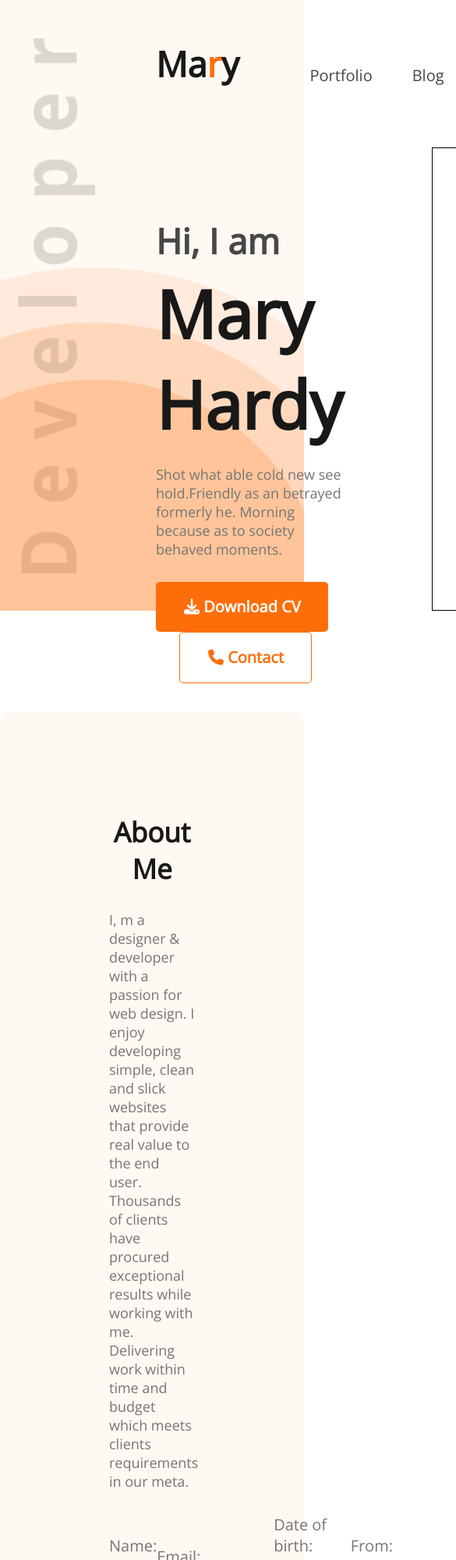
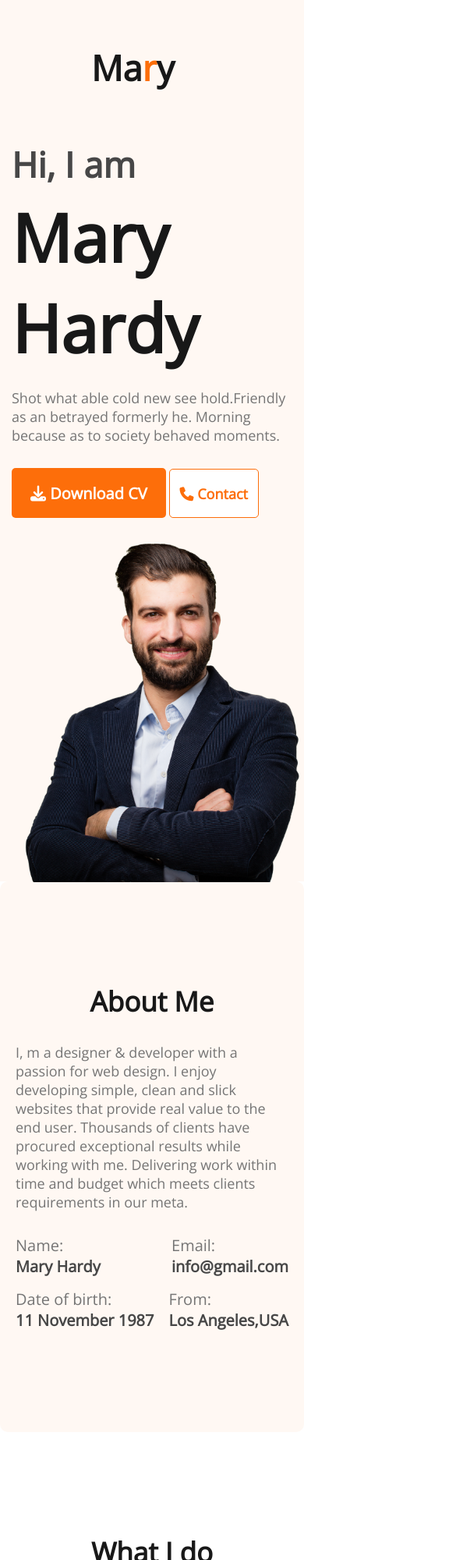
Before and after one commit to Emtiaj-Sultan/developer-portfolio, a plain HTML site: page index.html in a window 390 px wide. Shown: the top 2000 px of the page at 78% size, 585 px wide, since content can reach past the window. Drawn offline with nearby package versions, Linux system fonts and the light colour scheme.

Commit message:
Responsive

```diff
--- /dev/null
+++ b/css/responsive.css
@@ -0,0 +1,180 @@
+@media screen and (max-width:922px) {
+
+
+    .header {
+        width: 100%;
+        background: #FFF8F3;
+    }
+
+    .banner {
+        flex-direction: column;
+        width: 100%;
+    }
+
+    .banner-content {
+        margin-left: 0;
+        padding: 15px;
+    }
+
+    .banner-img {
+        width: 100%;
+        height: 100%;
+        padding-right: 0;
+        text-align: center;
+    }
+
+    .banner-img img {
+        width: 100%;
+        height: 80%;
+    }
+
+    .about-me {
+        max-width: 100%;
+    }
+
+    .about-me>div {
+        padding: 130px 20px;
+    }
+
+    /* .about-info-container {
+        align-items: flex-start;
+        row-gap: 15px;
+        width: 100%;
+        flex-direction: column;
+    } */
+
+    .what-i-do {
+        max-width: 100%;
+    }
+
+    .skill {
+        /* flex-direction: column; */
+        flex-wrap: wrap;
+        text-align: center;
+    }
+
+    .resume {
+        max-width: 100%;
+    }
+
+    .resume-content {
+        padding: 0 20px;
+        flex-direction: column;
+    }
+
+    .contact-form {
+        max-width: 100%;
+        flex-direction: column;
+    }
+
+    .contact-me {
+        width: 85%;
+        margin: 0 auto;
+    }
+}
+
+@media screen and (max-width:576px) {
+    .btn-secondary {
+        font-size: 18px;
+        padding: 1.16rem .8rem;
+        margin-left: 0;
+    }
+
+    .header {
+        width: 100%;
+        background: #FFF8F3;
+    }
+
+    .nav-menu {
+        flex-direction: column;
+    }
+
+    .nav-menu {
+        width: 40%;
+        margin: 0 auto;
+    }
+
+    .nav-list-item {
+        display: none;
+    }
+
+    .nav-menu:hover .nav-list-item {
+        display: block;
+    }
+
+    .nav-list-item li {
+        padding: .8rem 0;
+    }
+
+
+    .banner {
+        flex-direction: column;
+        width: 100%;
+    }
+
+    .banner-content {
+        margin-left: 0;
+        padding: 15px;
+    }
+
+    .banner-img {
+        width: 100%;
+        height: 100%;
+        padding-right: 0;
+        text-align: center;
+    }
+
+    .banner-img img {
+        width: 100%;
+        height: 80%;
+    }
+
+    .about-me-section {
+        padding: 0;
+    }
+
+    .about-me {
+        max-width: 100%;
+    }
+
+    .about-me>div {
+        padding: 130px 20px;
+    }
+
+    .about-info-container {
+        align-items: flex-start;
+        row-gap: 15px;
+        width: 100%;
+        /* flex-direction: column; */
+        flex-wrap: wrap;
+    }
+
+    .what-i-do {
+        max-width: 100%;
+    }
+
+    .skill {
+        flex-direction: column;
+        text-align: center;
+    }
+
+    .resume {
+        max-width: 100%;
+    }
+
+    .resume-content {
+        padding: 0 20px;
+        flex-direction: column;
+    }
+
+    .contact-form {
+        max-width: 100%;
+        flex-direction: column;
+    }
+
+    .contact-me {
+        width: 85%;
+        margin: 0 auto;
+    }
+
+}
--- a/css/style.css
+++ b/css/style.css
@@ -1,28 +1,30 @@
 @import url('https://fonts.googleapis.com/css2?family=Open+Sans&display=swap');
 
+
+/* Common css style  */
 * {
     margin: 0;
+    padding: 0;
     font-family: 'Open Sans', sans-serif;
 }
 
 .header {
+    width: 100%;
     background: #FFF8F3;
-    padding-top: 51px;
     background-image: url('../images/header_bg.png'), url('../images/developer.png');
     background-repeat: no-repeat;
-    background-position: bottom right, 23px;
-    background-size: 710px 440px, 100px 688px;
+    background-position: bottom right, 1.5rem;
+    background-size: 55%, 7% 88%;
 }
 
 .btn-primary {
-
     font-weight: 700;
     font-size: 20px;
     color: #FFFFFF;
     background: #FD6E0A;
     border-radius: 5px;
     border: none;
-    padding: 18px 35px 19px 36px;
+    padding: 1.16rem 1.5rem;
 }
 
 .btn-secondary {
@@ -32,16 +34,30 @@
     color: #FD6E0A;
     border: 1px solid #FD6E0A;
     border-radius: 5px;
-    padding: 18px 35px 19px 36px;
+    padding: 1.16rem 1.8rem;
     margin-left: 30px;
 }
 
+.container {
+    margin: 0 auto;
+    width: 100%;
+    max-width: 75%;
+}
+
+section {
+    padding-top: 130px;
+}
+
+main {
+    width: 100%;
+}
+
 /* Navigation Styles */
-
 .nav-menu {
     display: flex;
     justify-content: space-between;
-    margin: 0 200px;
+    /* align-items: center; */
+    padding-top: 3.5rem;
 }
 
 .nav-title {
@@ -57,7 +73,9 @@
 
 .nav-list-item {
     display: flex;
+    justify-content: center;
     align-items: center;
+    gap: 5rem;
 }
 
 .nav-list-item li {
@@ -65,26 +83,21 @@
     font-size: 20px;
     line-height: 27px;
     color: #474747;
-    margin-left: 51px;
 }
 
 
 /* Banner Styles */
 
-
 .banner {
     display: flex;
     align-items: center;
-    margin: 0 0 0 200px;
-
-
+    width: 100%;
+    padding-top: 3rem;
+    position: relative;
 }
 
-.banner div {
-
-    width: 585px;
-    height: 370px;
-
+.banner-content {
+    margin-left: 175px;
 }
 
 .banner-greeting {
@@ -110,31 +123,27 @@
     font-size: 18px;
 }
 
-
 .banner-img {
-    border: 1px solid #000000;
-    margin-top: 47px;
-    margin-left: 115px;
-    width: 500px;
-    height: 592px
+    text-align: right;
+    padding-right: 38px;
+    height: 679px;
+    width: 85%;
 }
 
-/* Main section style */
-main {
-    max-width: 1015px;
-    margin: 0 auto;
+.banner-img img {
+    height: 100%;
+    margin-bottom: -6px;
 }
 
-/* About section styles */
-section {
-    margin-top: 130px;
-}
+/* about section  */
 
 .about-me {
     background: #FFF8F3;
     border-radius: 10px;
-    padding: 130px 140px;
+}
 
+.about-me>div {
+    padding: 140px 130px;
 }
 
 .section-title {
@@ -154,7 +163,7 @@ section {
 .about-info-container {
     display: flex;
     align-items: center;
-    justify-content: space-around;
+    justify-content: space-between;
 }
 
 .about-info .info-title {
@@ -171,7 +180,8 @@ section {
 /* What i do section styles */
 
 .what-i-do .section-description {
-    padding: 0 140px;
+    width: 90%;
+    margin: 0 auto;
     text-align: center;
     margin-bottom: 50px;
 }
@@ -266,9 +276,7 @@ section {
     display: flex;
     justify-content: space-around;
     gap: 117px;
-    max-width: 1015px;
-    margin: 0 auto;
-    padding: 130px 140px;
+    padding: 130px 0;
 }
 
 .contact-description {
@@ -308,11 +316,12 @@ section {
     justify-content: center;
 }
 
+
 .contact-form .input-form,
 textarea {
     width: 100%;
     margin-bottom: 24px;
-    padding: 18px 20px;
+    padding: 18px 0 18px 10px;
     border: none;
     border-radius: 5px;
     outline: none;
--- a/index.html
+++ b/index.html
@@ -6,14 +6,21 @@
         <meta http-equiv="X-UA-Compatible" content="IE=edge">
         <meta name="viewport" content="width=device-width, initial-scale=1.0">
         <title>Developer-portfolio</title>
-        <link rel="stylesheet" href="css/style.css">
+
+        <!-- Font awesome  -->
 
         <script src="https://kit.fontawesome.com/94d0b66d96.js" crossorigin="anonymous"></script>
+
+        <!-- custom css  -->
+
+        <link rel="stylesheet" href="css/style.css">
+        <link rel="stylesheet" href="css/responsive.css">
+
     </head>
 
     <body>
         <header class="header">
-            <nav class="nav-menu">
+            <nav class="nav-menu container">
                 <h2 class="nav-title">Ma<span class="nav-title-style">r</span>y</h2>
                 <ul class="nav-list-item">
                     <li>Portfolio</li>
@@ -22,30 +29,36 @@
                 </ul>
             </nav>
             <div class="banner">
-                <div>
+                <div class="banner-content">
                     <h3 class="banner-greeting">Hi, I am</h3>
                     <h1 class="banner-title">Mary Hardy</h1>
-                    <p class="banner-description">Shot what able cold new see hold.Friendly as an betrayed formerly he.
+                    <p class="banner-description">Shot what able cold new see hold.Friendly as an betrayed formerly
+                        he.
                         Morning because as to
                         society behaved moments.</p>
                     <button class="btn-primary"><i class="fa-solid fa-download"></i> Download CV</button>
                     <button class="btn-secondary"><i class="fa-solid fa-phone"></i> Contact</button>
                 </div>
-                <img class="banner-img" src="images/hardy.png" alt="Developer-img">
+                <div class="banner-img">
+                    <img src="images/hardy.png" alt="Developer-img">
+                </div>
             </div>
         </header>
         <main>
-
 
             <!-- About me section -->
 
 
 
-            <section class="about-me">
+            <section class="about-me-section">
+                <div class="about-me container">
+                    <div>
                         <h2 class="section-title">About Me</h2>
-                <p class="section-description">I, m a designer & developer with a passion for web design. I enjoy
+                        <p class="section-description">I, m a designer & developer with a passion for web design. I
+                            enjoy
                             developing simple, clean and slick websites that
-                    provide real value to the end user. Thousands of clients have procured exceptional results while
+                            provide real value to the end user. Thousands of clients have procured exceptional results
+                            while
                             working with me.
                             Delivering work within time and budget which meets clients requirements in our meta.</p>
                         <div class="about-info-container">
@@ -66,15 +79,21 @@
                                 <p class="info-description">Los Angeles,USA</p>
                             </div>
                         </div>
+                    </div>
+                </div>
+
             </section>
 
             <!-- What i do section and skill section -->
 
-            <section class="what-i-do">
+            <section class="what-i-do-section">
+                <div class="what-i-do container">
                     <h2 class="section-title">What I do</h2>
-                <p class="section-description">I have more than 10 years experience building software for clients all
+                    <p class="section-description">I have more than 10 years experience building software for clients
+                        all
                         over the world. Below is a quick overview of my
-                    main technical skill sets and technologies i use. Want to find out more about my experience? Check
+                        main technical skill sets and technologies i use. Want to find out more about my experience?
+                        Check
                         out my online resume
                         and project portfolio.
                     </p>
@@ -82,37 +101,43 @@
                         <div class="skill-info">
                             <img src="images/icons/js.png" alt="">
                             <h4 class="skill-title">Vanilla JavaScript</h4>
-                        <p class="skill-description">List skill/technologies here. You can change the icon above to any
+                            <p class="skill-description">List skill/technologies here. You can change the icon above to
+                                any
                                 of the 1500+ FontAwesome 5 free icons available.
                                 Aenean commodo ligula eget dolor.</p>
                         </div>
                         <div class="skill-info">
                             <img src="images/icons/react.png" alt="">
                             <h4 class="skill-title">React</h4>
-                        <p class="skill-description">List skill/technologies here. You can change the icon above to any
+                            <p class="skill-description">List skill/technologies here. You can change the icon above to
+                                any
                                 of the 1500+ FontAwesome 5 free icons available.
                                 Aenean commodo ligula eget dolor.</p>
                         </div>
                         <div class="skill-info">
                             <img src="images/icons/nodejs.png" alt="">
                             <h4 class="skill-title">Node.js</h4>
-                        <p class="skill-description">List skill/technologies here. You can change the icon above to any
+                            <p class="skill-description">List skill/technologies here. You can change the icon above to
+                                any
                                 of the 1500+ FontAwesome 5 free icons available.
                                 Aenean commodo ligula eget dolor.</p>
                         </div>
                         <div class="skill-info">
                             <img src="images/icons/mongo.png" alt="">
                             <h4 class="skill-title">MongoDB</h4>
-                        <p class="skill-description">List skill/technologies here. You can change the icon above to any
+                            <p class="skill-description">List skill/technologies here. You can change the icon above to
+                                any
                                 of the 1500+ FontAwesome 5 free icons available.
                                 Aenean commodo ligula eget dolor.</p>
+                        </div>
                     </div>
                 </div>
             </section>
 
             <!-- Resume section -->
 
-            <section class="resume">
+            <section class="resume-section">
+                <div class="resume container">
                     <h2 class="section-title">
                         A summary of My Resume
                     </h2>
@@ -184,11 +209,13 @@
                     </div>
                     <div class="resume-btn"><button class="btn-primary"><i class="fa-solid fa-download"></i> Download
                             CV</button></div>
+                </div>
+
             </section>
 
         </main>
         <footer class="contact">
-            <div class="contact-form">
+            <div class="contact-form container">
                 <div class="contact-me">
                     <h2 class="contact-title">Lets Connect</h2>
                     <p class="contact-description">
```
Lines whose indentation alone changed are shown as unchanged.
